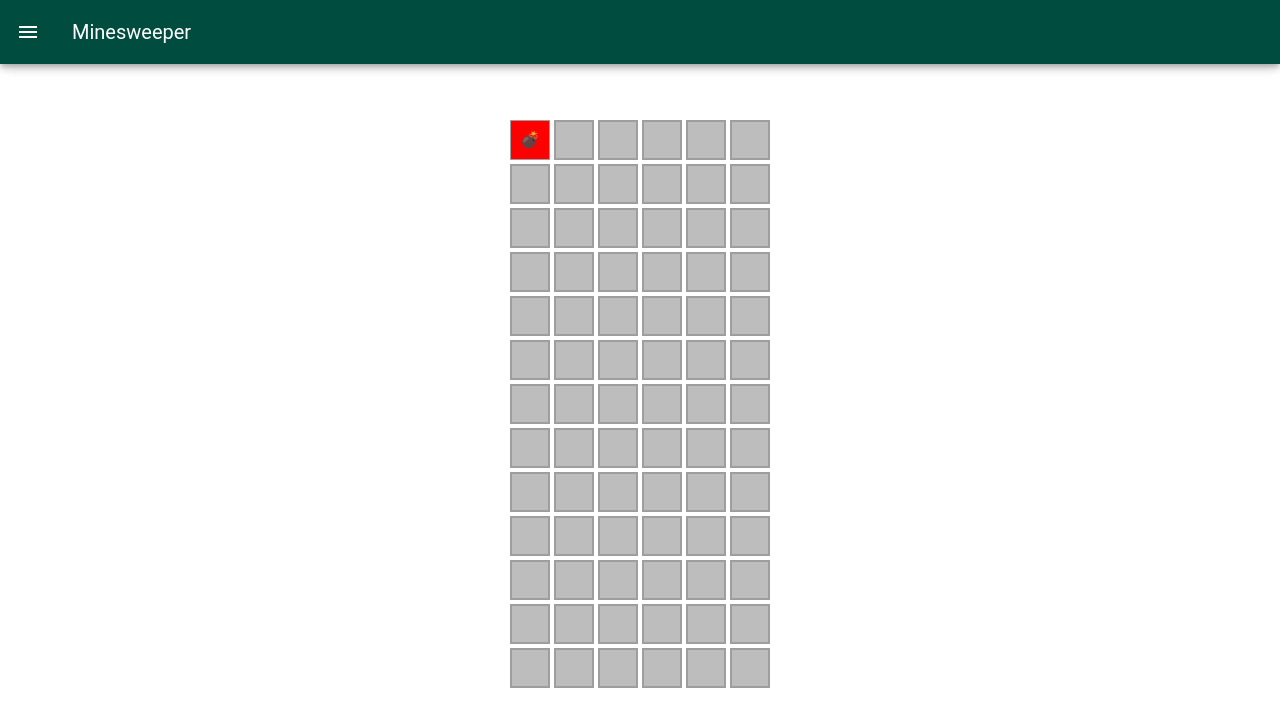
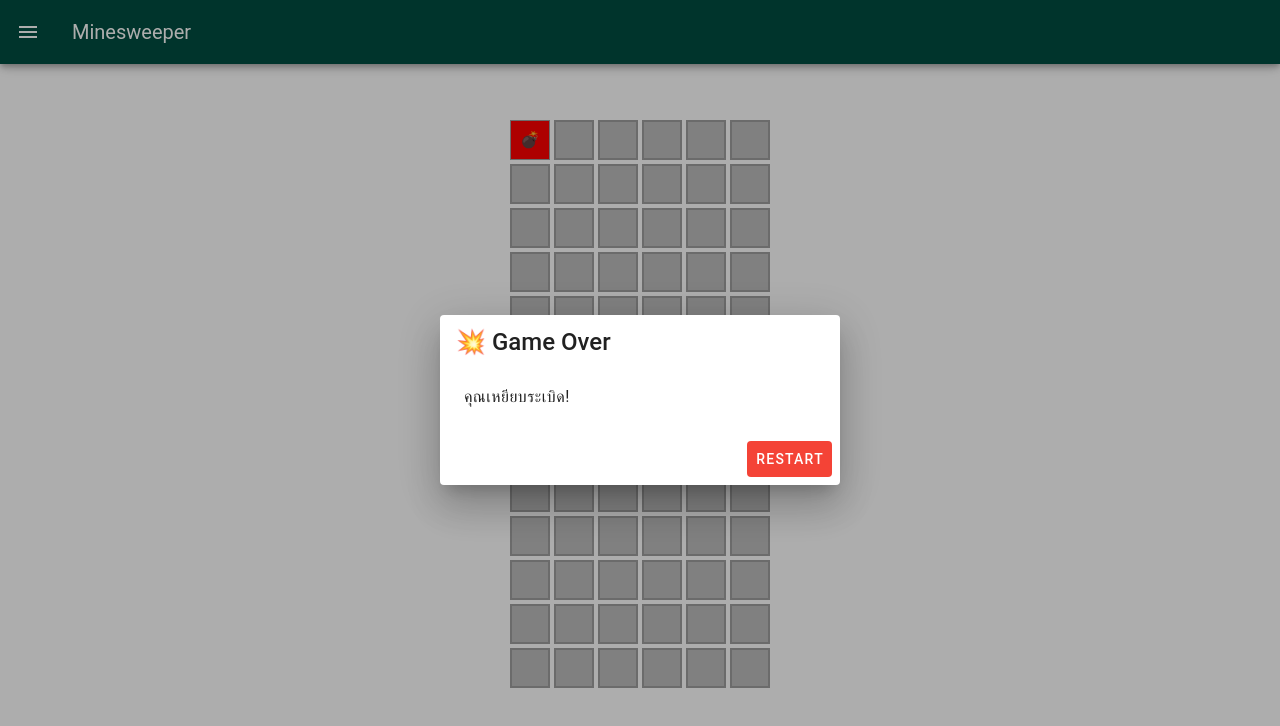
Before and after one commit to Sutee-Jankhaw/minesweeper-app, a Nuxt app in the folder playground/: page / in a window 1280 px wide. Both pictures are taken after a click on the element 530 px from the left and 140 px from the top of the page. Shown: the top 726 px of the page. Built offline with nearby package versions, Linux system fonts and the light colour scheme.

Commit message:
game over dialog

```diff
--- a/playground/app.vue
+++ b/playground/app.vue
@@ -34,6 +34,10 @@
               <span v-if="!cell.isRevealed && cell.isFlagged">🚩</span>
             </div>
           </div>
+          <GameOverDialog
+            v-model="showGameOver"
+            @restart="restartGame"
+          />
         </v-container>
       </v-main>
     </v-app>
@@ -42,6 +46,7 @@
 
 <script setup lang="ts">
 import { ref } from 'vue'
+import GameOverDialog from '@/components/game_over.vue'
 
 const rows = 13
 const cols = 6
@@ -108,13 +113,16 @@ function toggleFlag(index: number) {
 
   cell.isFlagged = !cell.isFlagged;
 }
+
+const showGameOver = ref(false)
+
 function revealCell(index: number) {
   const cell = cells.value[index]
   if (!cell || cell.isRevealed || cell.isFlagged) return
 
   cell.isRevealed = true
   if (cell.isMine) {
-    alert('Game Over 💥')
+    showGameOver.value = true
     return
   }
   if (cell.adjacent === 0) {
@@ -156,9 +164,10 @@ function floodFill(index: number) {
     }
   }
 }
-
 const cells = ref<Cell[]>(createBoard())
-
+function restartGame() {
+  cells.value = createBoard()
+}
 
 </script>
 
--- /dev/null
+++ b/playground/components/game_over.vue
@@ -0,0 +1,40 @@
+<template>
+  <v-dialog :model-value="modelValue" width="400" @update:model-value="emitClose">
+    <v-card>
+      <v-card-title class="text-h5">
+        💥 Game Over
+      </v-card-title>
+
+      <v-card-text>
+        คุณเหยียบระเบิด!
+      </v-card-text>
+
+      <v-card-actions>
+        <v-spacer />
+        <v-btn color="red" variant="flat" @click="handleRestart">
+          Restart
+        </v-btn>
+      </v-card-actions>
+    </v-card>
+  </v-dialog>
+</template>
+
+<script setup lang="ts">
+const props = defineProps<{
+  modelValue: boolean
+}>()
+
+const emit = defineEmits<{
+  (e: 'update:modelValue', value: boolean): void
+  (e: 'restart'): void
+}>()
+
+function emitClose(value: boolean) {
+  emit('update:modelValue', value)
+}
+
+function handleRestart() {
+  emit('restart')
+  emit('update:modelValue', false)
+}
+</script>
```
